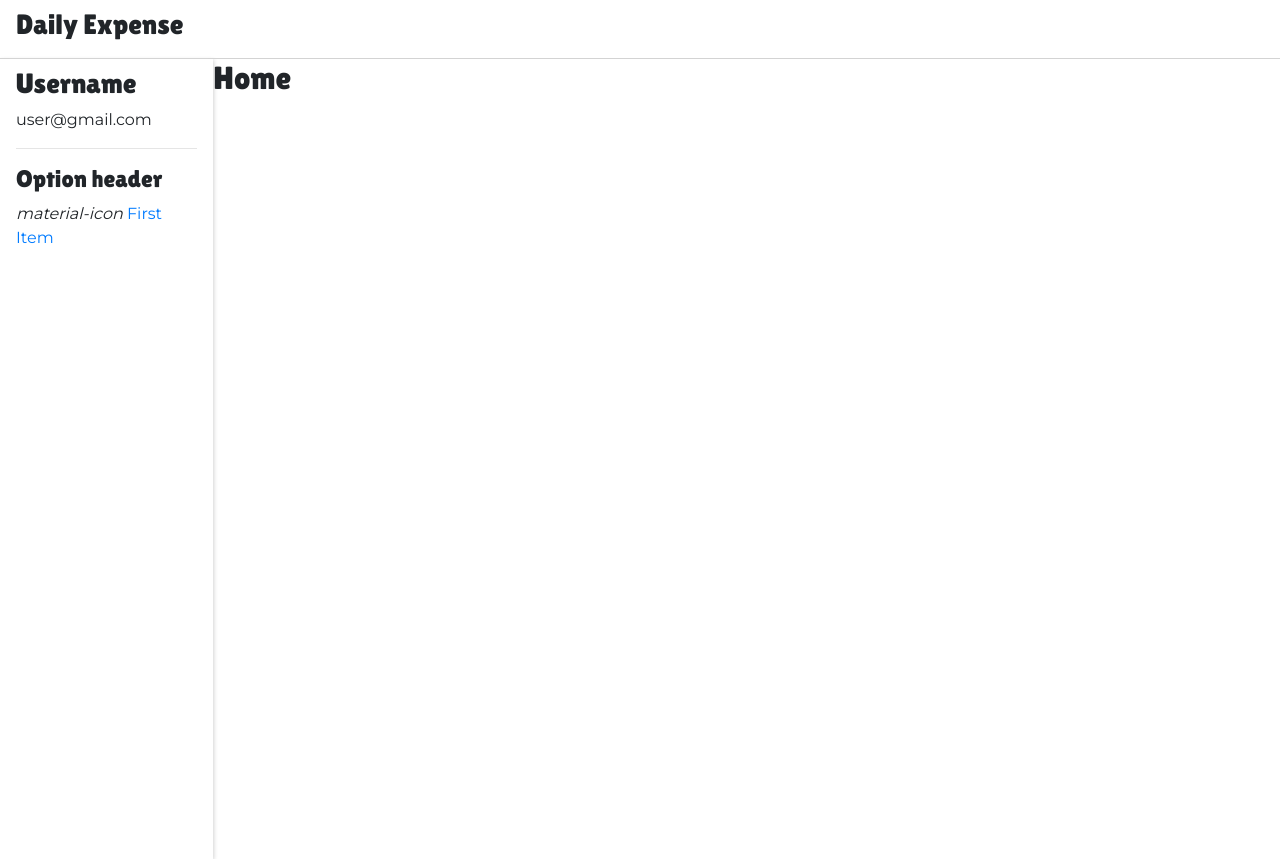
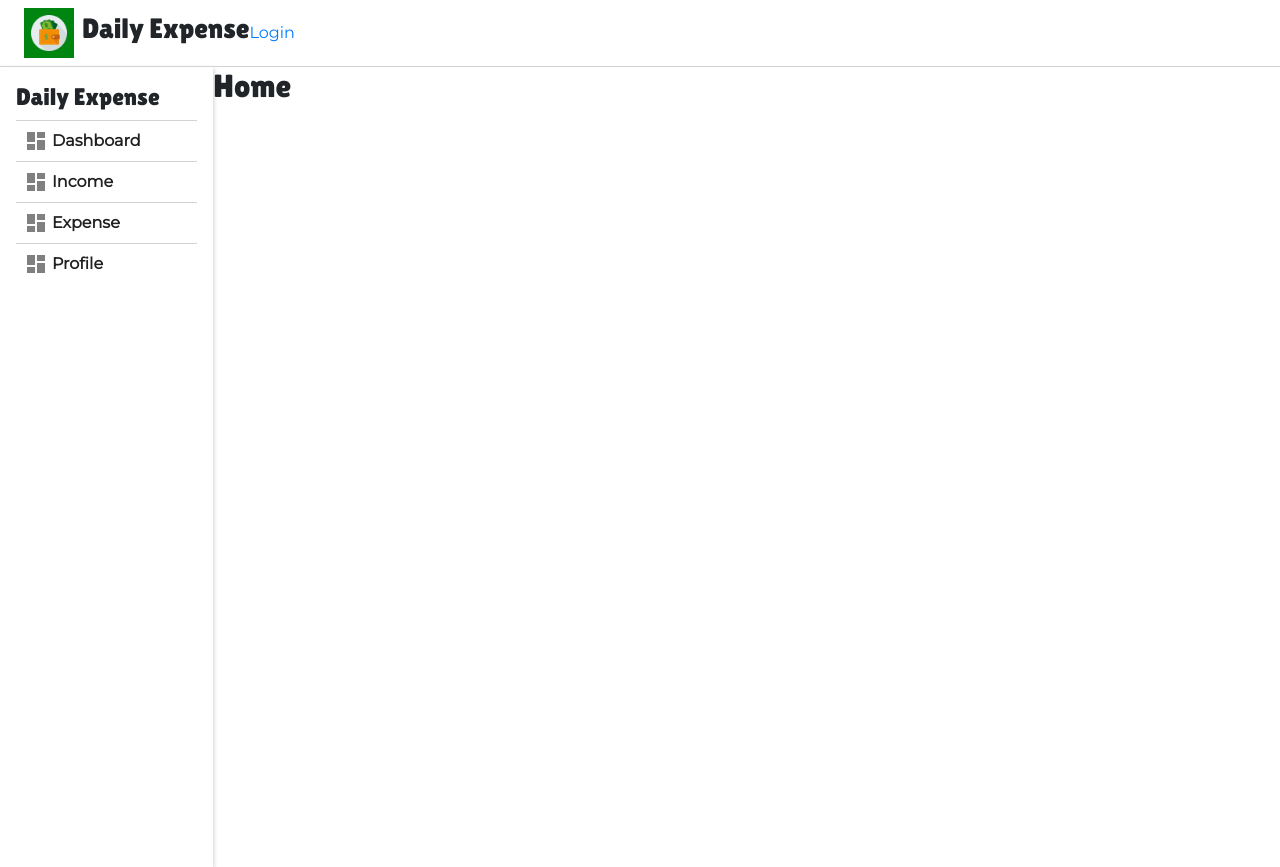
Before and after one commit to jithin0000/dailyexpense, a Django app: page /home/ in a window 1280 px wide. Run offline with Django 3.2, Linux system fonts and the light colour scheme; some libraries are stand-ins or nearby versions.

Commit message:
updated design

```diff
--- a/customuser/forms.py
+++ b/customuser/forms.py
@@ -22,3 +22,9 @@ class RegistrationFrom(forms.ModelForm):
             user.save()
 
         return user
+
+
+class LoginForm(forms.Form):
+    """ login form """
+    email = forms.CharField(label='Email', widget=forms.EmailInput(attrs={'class':'c-form'}))
+    password = forms.CharField(label='Password', widget=forms.PasswordInput(attrs={'class':'c-form'}))
--- a/customuser/urls.py
+++ b/customuser/urls.py
@@ -1,10 +1,11 @@
 from django.urls import path
 
-from .views import RegisterUser
+from .views import RegisterUser, login_user
 
 
 urlpatterns = [
 
-        path('', RegisterUser.as_view(), name='register')
+        path('', RegisterUser.as_view(), name='register'),
+        path('login', login_user, name='login')
 
         ]
--- a/home/templates/home/home.html
+++ b/home/templates/home/home.html
@@ -5,18 +5,25 @@
 <div id="home">
 	<div class="sidebar">
 
-		<div class="side-top">
-			<h3 class="title">Username</h3>
-			<p class="secondary">user@gmail.com</p>
-		</div>
-		<hr>
 
 		<div class="options">
-			<h4 class="filter-header">Option header</h4>
+			<h4 class="filter-header">Daily Expense</h4>
 
 			<div class="side-item">
-				<i>material-icon</i>
-				<a href="http://www.url.com" target="_blank">First Item</a>
+				<i class="material-icons"  >dashboard</i>
+				<a href="#" class="side-link">Dashboard</a>
+			</div>
+			<div class="side-item">
+				<i class="material-icons"  >dashboard</i>
+				<a href="#" class="side-link">Income</a>
+			</div>
+			<div class="side-item">
+				<i class="material-icons"  >dashboard</i>
+				<a href="#" class="side-link">Expense</a>
+			</div>
+			<div class="side-item">
+				<i class="material-icons"  >dashboard</i>
+				<a href="#" class="side-link">Profile</a>
 			</div>
 		</div>
 	</div>
--- a/static/css/style.css
+++ b/static/css/style.css
@@ -32,9 +32,17 @@ h1,h2,h3,h4,h5,h6{
 }
 
 #top-sec .left{
-
+	display:flex;
+	align-items:center;
+	justify-content: space-around;
 	text-transform: capitalize;
 
+}
+
+.logo{
+
+	margin:0px 8px;
+	border-radius:18px;
 }
 
 #register{
@@ -101,3 +109,27 @@ h1,h2,h3,h4,h5,h6{
 .options{
 	margin-top:8px;
 }
+
+.options .side-item{
+
+	display:flex;
+	align-items:center;
+	padding: 8px 4px;
+	border-top:0.5px solid lightgrey;
+}
+
+
+i{
+
+	color:grey;
+	margin:0px 4px;
+}
+
+
+.side-link{
+
+	text-decoration:none;
+	color:#202020;
+	text-transform:capitalize;
+	font-weight:bold;
+}
--- a/templates/base/base.html
+++ b/templates/base/base.html
@@ -6,6 +6,8 @@
 		<meta name="viewport" content="width=device-width" />
 		<title>Daily Expense</title>
 		<link rel="stylesheet" href="https://stackpath.bootstrapcdn.com/bootstrap/4.4.1/css/bootstrap.min.css" integrity="sha384-Vkoo8x4CGsO3+Hhxv8T/Q5PaXtkKtu6ug5TOeNV6gBiFeWPGFN9MuhOf23Q9Ifjh" crossorigin="anonymous">
+		<link href="https://fonts.googleapis.com/icon?family=Material+Icons"
+		      rel="stylesheet">
 		<link rel="stylesheet" href="{% static 'css/style.css' %}" >
 
 	</head>
@@ -16,11 +18,15 @@
 			<div class="left">
 				<div class="logo">
 
+					<img width="50px" height="50px" src="{% static 'assets/logo/logo.jpeg' %}" alt="logo image"/>
+
 				</div>
 
 				<h3 class="logo-title">Daily Expense</h3>
+			</div>
 
-
+			<div class="middle">
+				<a href="{% url 'login'  %}" >Login</a>
 			</div>
 
 		</div>
```
Also changed, not shown: customuser/templates/customuser/login.html (added, +35 -0 lines), customuser/views.py (+24 -2 lines), static/assets/logo/logo.jpeg (added), 1 other file.
